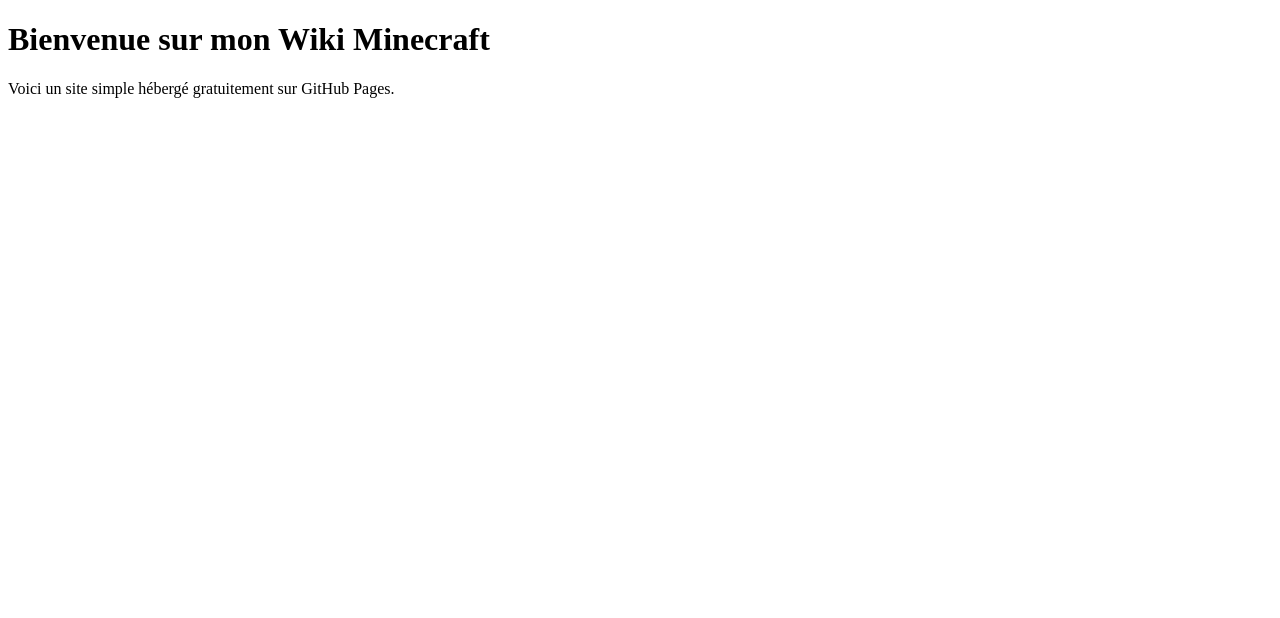
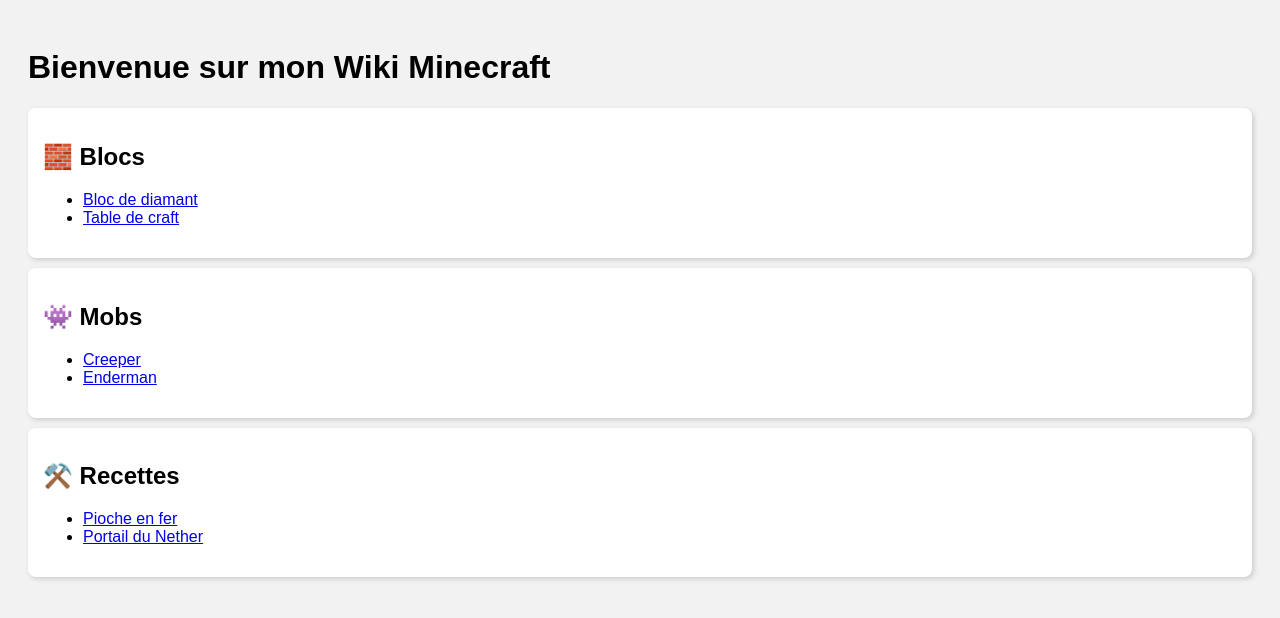
Before and after one commit to DarknessGP/minecraft-wiki, a plain HTML site: page index.html in a window 1280 px wide. Drawn offline with Linux system fonts and the light colour scheme.

Commit message:
Update index.html

```diff
--- a/index.html
+++ b/index.html
@@ -1,10 +1,35 @@
 <!DOCTYPE html>
-<html>
+<html lang="fr">
   <head>
-    <title>Mon Wiki Minecraft</title>
+    <meta charset="UTF-8" />
+    <title>Wiki Minecraft</title>
+    <style>
+      body { font-family: sans-serif; background: #f2f2f2; padding: 20px; }
+      .bloc { background: white; padding: 15px; margin-bottom: 10px; border-radius: 8px; box-shadow: 2px 2px 5px #ccc; }
+    </style>
   </head>
   <body>
     <h1>Bienvenue sur mon Wiki Minecraft</h1>
-    <p>Voici un site simple hébergé gratuitement sur GitHub Pages.</p>
+    <div class="bloc">
+      <h2>🧱 Blocs</h2>
+      <ul>
+        <li><a href="#">Bloc de diamant</a></li>
+        <li><a href="#">Table de craft</a></li>
+      </ul>
+    </div>
+    <div class="bloc">
+      <h2>👾 Mobs</h2>
+      <ul>
+        <li><a href="#">Creeper</a></li>
+        <li><a href="#">Enderman</a></li>
+      </ul>
+    </div>
+    <div class="bloc">
+      <h2>⚒️ Recettes</h2>
+      <ul>
+        <li><a href="#">Pioche en fer</a></li>
+        <li><a href="#">Portail du Nether</a></li>
+      </ul>
+    </div>
   </body>
 </html>
```
